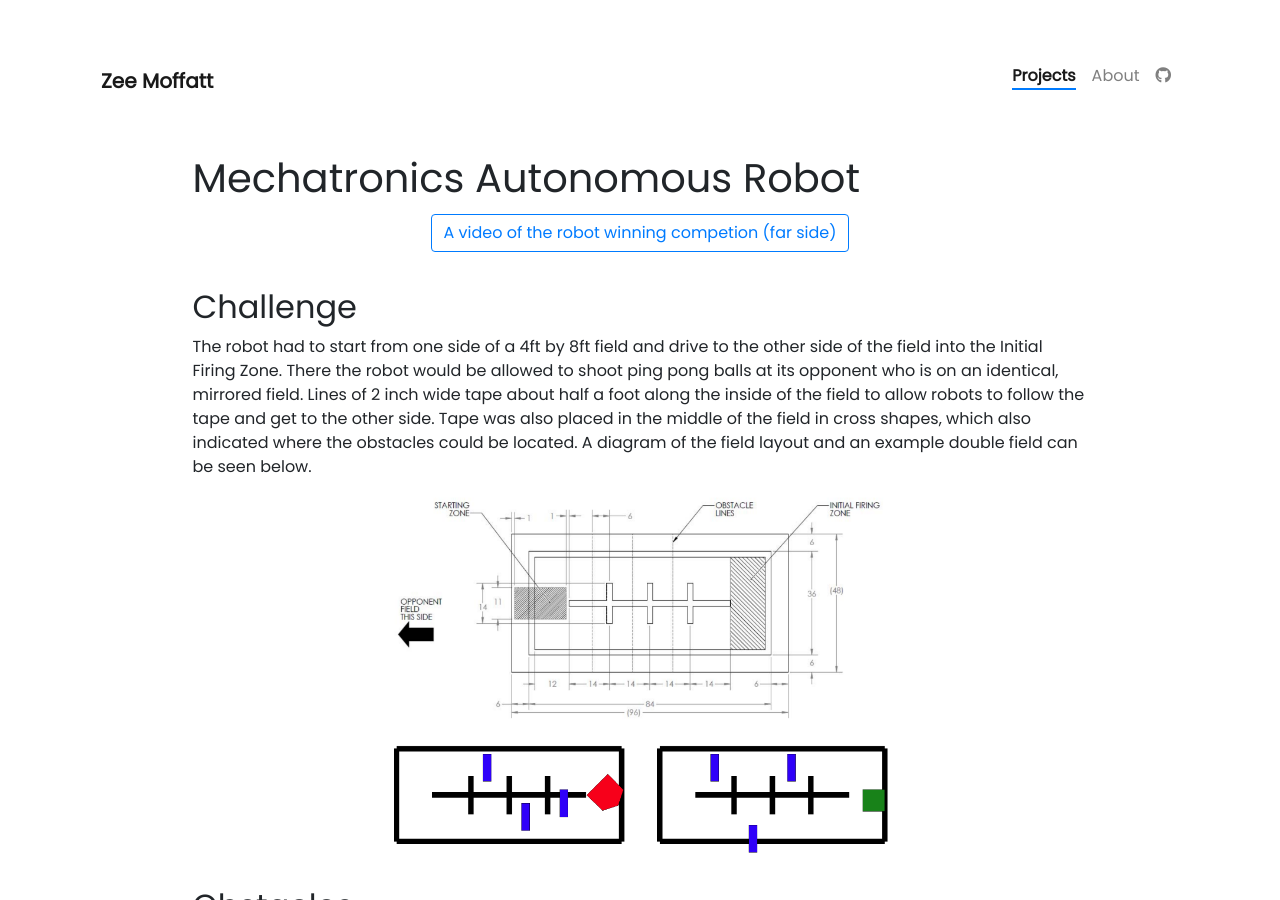
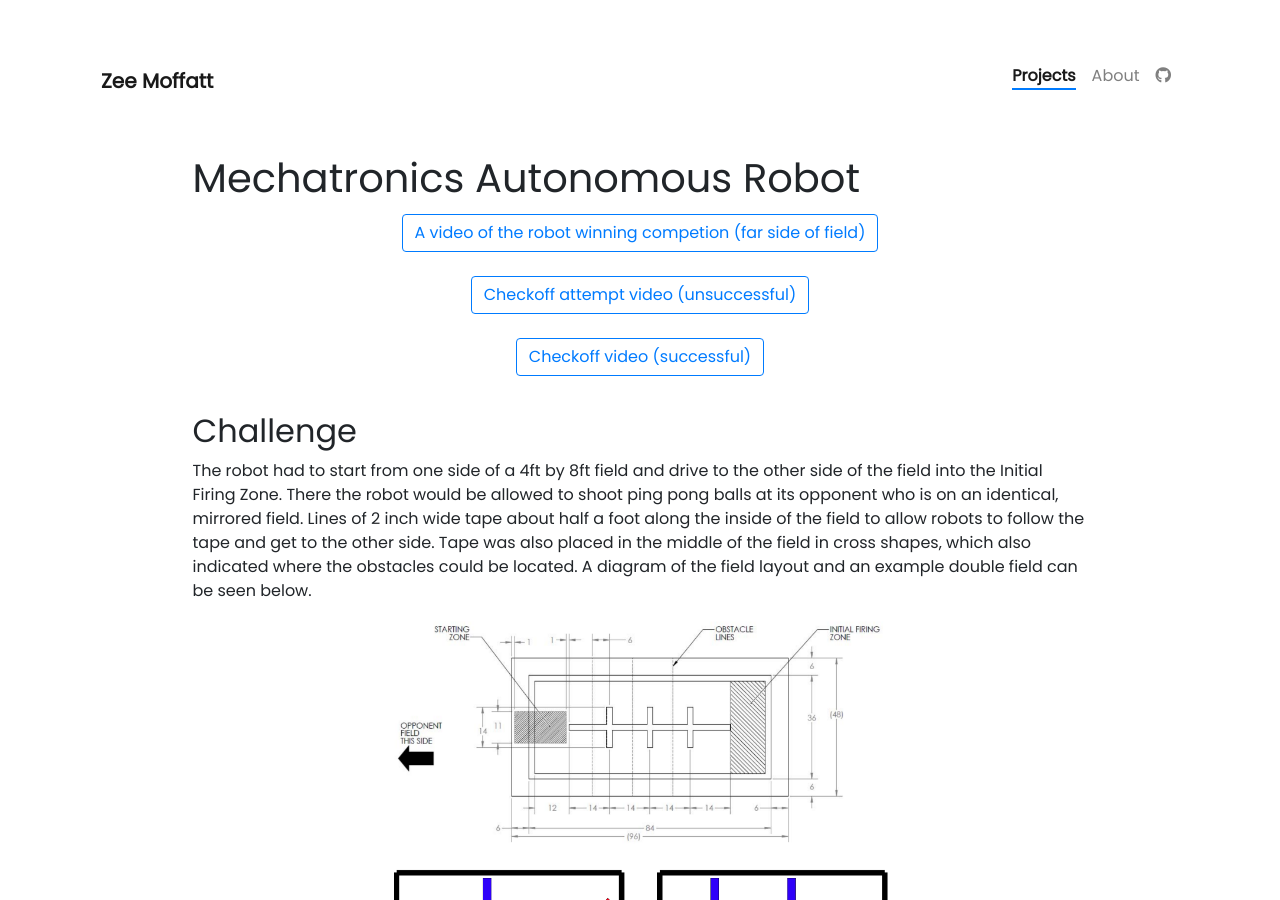
Before and after one commit to zmoffatt/zmoffatt.github.io, a Jekyll site: the page built from _projects/2_Mechatronics_Autonomous_Robot.md, in a window 1280 px wide and 900 px high. Built offline with Jekyll 4.4.1, drawn with Linux system fonts in a browser that asks for light colours; nearby versions of some CDN libraries; comment, search, counter and statistics services are not loaded.

Commit message:
Added videos to top

```diff
--- a/_projects/2_Mechatronics_Autonomous_Robot.md
+++ b/_projects/2_Mechatronics_Autonomous_Robot.md
@@ -8,9 +8,16 @@ description: Autonomous robot capable of navigating a field, avoiding obstacles,
 # Mechatronics Autonomous Robot
 
 <p class="text-center">
-{% include button.html link="https://www.youtube.com/watch?v=Uoz3Ah66wBg" text="A video of the robot winning competion (far side)" %}
+{% include button.html link="https://www.youtube.com/watch?v=Uoz3Ah66wBg" text="A video of the robot winning competion (far side of field)" %}
 </p>
 
+<p class="text-center">
+{% include button.html link="https://www.youtube.com/watch?v=wNWk9Dwdb6A" text="Checkoff attempt video (unsuccessful)" %}
+</p>
+
+<p class="text-center">
+{% include button.html link="https://www.youtube.com/watch?v=zfO1PEZOL9g" text="Checkoff video (successful)" %}
+</p>
 
 ## Challenge
 The robot had to start from one side of a 4ft by 8ft field and drive to the other side of the field into the Initial Firing Zone. There the robot would be allowed to shoot ping pong balls at its opponent who is on an identical, mirrored field. Lines of 2 inch wide tape about half a foot along the inside of the field to allow robots to follow the tape and get to the other side. Tape was also placed in the middle of the field in cross shapes, which also indicated where the obstacles could be located. A diagram of the field layout and an example double field can be seen below.
```
